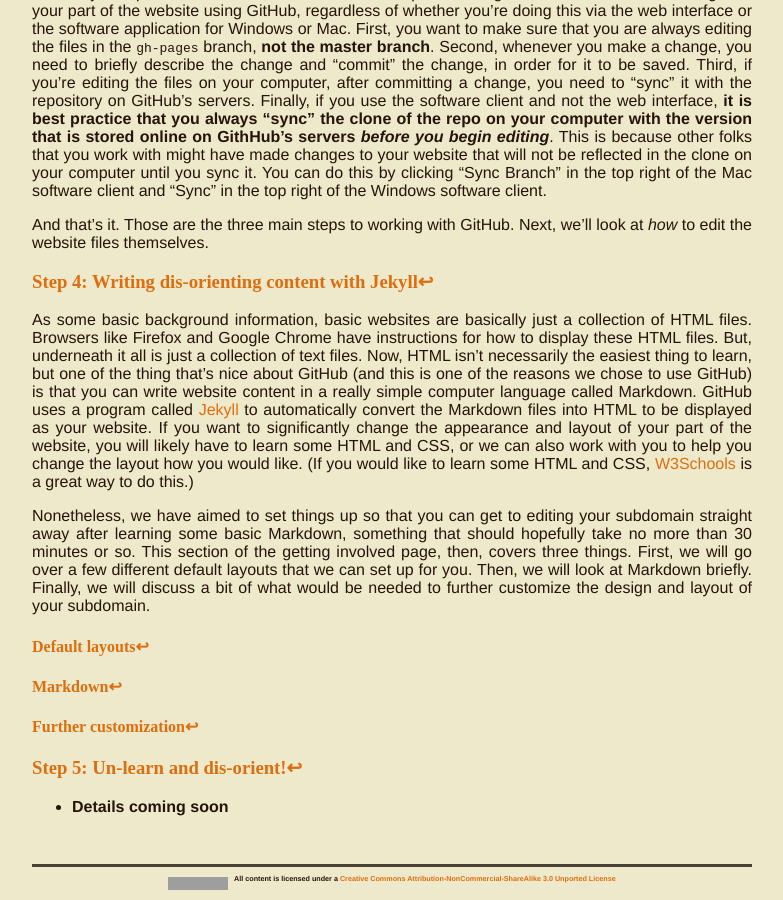
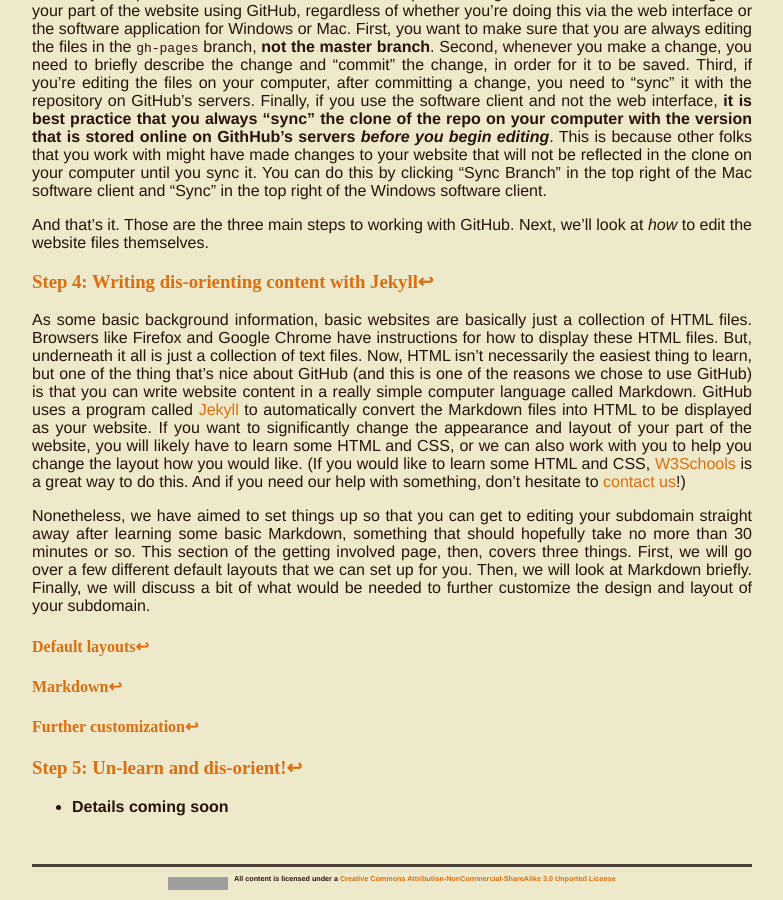
Before and after one commit to dis-orientation/dis-orientation.github.io, a Jekyll site: the page built from involved.md, in a window 1280 px wide and 900 px high, scrolled down 9107 px. Shown: the whole window, without its empty margins (248-1031 px from the left). Built offline with Jekyll 4.4.1, drawn with Linux system fonts in a browser that asks for light colours; Markdown is read by kramdown in place of the engine named in the settings; grey boxes are pictures that could not be loaded.

Commit message:
added contact info

```diff
--- a/involved.md
+++ b/involved.md
@@ -211,7 +211,7 @@ And that's it. Those are the three main steps to working with GitHub. Next, we'l
 
 ### <a id="step-4">Step 4: Writing dis-orienting content with Jekyll</a><a href="#toc">↩</a>
 
-As some basic background information, basic websites are basically just a collection of HTML files. Browsers like Firefox and Google Chrome have instructions for how to display these HTML files. But, underneath it all is just a collection of text files. Now, HTML isn't necessarily the easiest thing to learn, but one of the thing that's nice about GitHub (and this is one of the reasons we chose to use GitHub) is that you can write website content in a really simple computer language called Markdown. GitHub uses a program called [Jekyll](http://jekyllrb.com/) to automatically convert the Markdown files into HTML to be displayed as your website. If you want to significantly change the appearance and layout of your part of the website, you will likely have to learn some HTML and CSS, or we can also work with you to help you change the layout how you would like. (If you would like to learn some HTML and CSS, [W3Schools](http://www.w3schools.com/) is a great way to do this.)
+As some basic background information, basic websites are basically just a collection of HTML files. Browsers like Firefox and Google Chrome have instructions for how to display these HTML files. But, underneath it all is just a collection of text files. Now, HTML isn't necessarily the easiest thing to learn, but one of the thing that's nice about GitHub (and this is one of the reasons we chose to use GitHub) is that you can write website content in a really simple computer language called Markdown. GitHub uses a program called [Jekyll](http://jekyllrb.com/) to automatically convert the Markdown files into HTML to be displayed as your website. If you want to significantly change the appearance and layout of your part of the website, you will likely have to learn some HTML and CSS, or we can also work with you to help you change the layout how you would like. (If you would like to learn some HTML and CSS, [W3Schools](http://www.w3schools.com/) is a great way to do this. And if you need our help with something, don't hesitate to [contact us](http://dis-orientation.info/contact)!)
 
 Nonetheless, we have aimed to set things up so that you can get to editing your subdomain straight away after learning some basic Markdown, something that should hopefully take no more than 30 minutes or so. This section of the getting involved page, then, covers three things. First, we will go over a few different default layouts that we can set up for you. Then, we will look at Markdown briefly. Finally, we will discuss a bit of what would be needed to further customize the design and layout of your subdomain.
 
```
